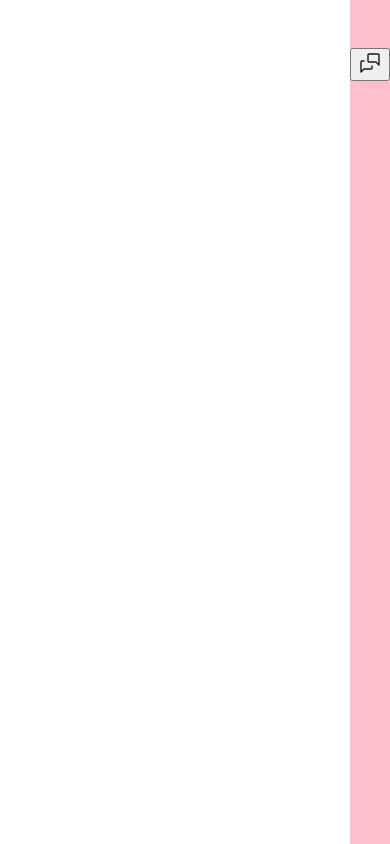
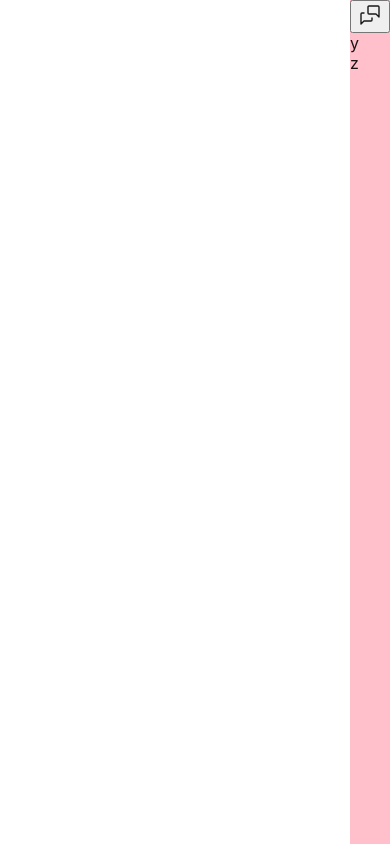
Before and after one commit to olle/chaett, a website: page index.html in a window 390 px wide. Drawn offline with Linux system fonts and the light colour scheme.

Commit message:
Add more layout elements

```diff
--- a/chaett.css
+++ b/chaett.css
@@ -10,7 +10,6 @@
         "Helvetica Neue", sans-serif;
     --cht--container-fixed-top: 0;
     --cht--container-fixed-bottom: 0;
-    --cht--toggle-margin-top: 3rem;
 }
 
 .cht-container.cht--light-theme {
@@ -54,8 +53,8 @@
     position: fixed;
 }
 
-.cht-toggle {
-    margin-top: var(--cht--toggle-margin-top);
+.cht-minimize {
+    display: none;
 }
 .cht-resize {
     display: none;
--- a/chaett.js
+++ b/chaett.js
@@ -1,18 +1,20 @@
 (function (window) {
     const NAME = "Chaett";
+
     const PREFIX = "cht";
+    const pfx = str => `${PREFIX}${str}`;
 
     const STORAGE_KEY_THEME = "theme";
 
     const DARK_THEME = "dark";
     const LIGHT_THEME = "light";
 
-    const CLASS_CONTAINER = `${PREFIX}-container`;
-    const CLASS_DARK_THEME = `${PREFIX}--${DARK_THEME}-theme`;
-    const CLASS_LIGHT_THEME = `${PREFIX}--${LIGHT_THEME}-theme`;
-    const CLASS_TOGGLE = `${PREFIX}-toggle`;
-    const CLASS_RESIZE = `${PREFIX}-resize`;
-    const CLASS_WIDE = `${PREFIX}--is-wide`;
+    const CLASS_CONTAINER = pfx("-container");
+    const CLASS_DARK_THEME = pfx(`--${DARK_THEME}-theme`);
+    const CLASS_LIGHT_THEME = pfx(`--${LIGHT_THEME}-theme`);
+    const CLASS_TOGGLE = pfx("-toggle");
+    const CLASS_RESIZE = pfx("-resize");
+    const CLASS_MINIMIZE = pfx("-minimize");
 
     const SELECTOR_CONTAINER = `.${CLASS_CONTAINER}`;
     const SELECTOR_TOGGLE = `.${CLASS_TOGGLE}`;
@@ -25,6 +27,13 @@
 <path d="M21 14l-3 -3h-7a1 1 0 0 1 -1 -1v-6a1 1 0 0 1 1 -1h9a1 1 0 0 1 1 1v10" />
 <path d="M14 15v2a1 1 0 0 1 -1 1h-7l-3 3v-10a1 1 0 0 1 1 -1h2" />
 </svg>`;
+    const ICON_MINIMIZE = `<svg xmlns="http://www.w3.org/2000/svg" class="icon icon-tabler icon-tabler-minimize" width="24" height="24" viewBox="0 0 24 24" stroke-width="1.5" stroke="currentColor" fill="none" stroke-linecap="round" stroke-linejoin="round">
+<path stroke="none" d="M0 0h24v24H0z" fill="none"/>
+<path d="M15 19v-2a2 2 0 0 1 2 -2h2" />
+<path d="M15 5v2a2 2 0 0 0 2 2h2" />
+<path d="M5 15h2a2 2 0 0 1 2 2v2" />
+<path d="M5 9h2a2 2 0 0 0 2 -2v-2" />
+</svg>`;
 
     const $body = window.document.querySelector("body");
 
@@ -32,28 +41,43 @@
 
     var store = {
         get: key => {
-            return window.localStorage.getItem(`${PREFIX}-${key}`);
+            return window.localStorage.getItem(pfx(key));
         },
         set: (key, value) => {
-            window.localStorage.setItem(`${PREFIX}-${key}`, value);
+            window.localStorage.setItem(pfx(key), value);
         },
     };
 
     var view = {
         init: () => {
+            view.initContainer();
+            view.initToggle($container.querySelector(SELECTOR_TOGGLE));
+            view.initResize($container.querySelector(SELECTOR_RESIZE));
+        },
+        initContainer: () => {
             if (!$container) {
                 $container = window.document.createElement("aside");
-                $container.classList.add(`${PREFIX}-container`);
+                $container.classList.add(CLASS_CONTAINER);
                 $body.appendChild($container);
             }
 
             $container.innerHTML = `
 <button class="${CLASS_TOGGLE}">${ICON_TOGGLE}</button>
-<div class="${CLASS_RESIZE}"></div>`;
-
-            $toggle = $container.querySelector(SELECTOR_TOGGLE);
-            // TODO: Handle toggle show/hide full-screen
-            $resize = $container.querySelector(SELECTOR_RESIZE);
+<div class="${CLASS_RESIZE}"></div>
+<article>
+    <header>
+        <div class="${CLASS_RESIZE}"></div>
+    </header>
+    <section>y</section>
+    <footer>z</footer>
+</article>`;
+        },
+        initToggle: $el => {
+            $el.addEventListener("click", evt => {
+                console.log("Toggling");
+            });
+        },
+        initResize: $el => {
             // TODO: Handle resize panel width.
         },
     };
```
